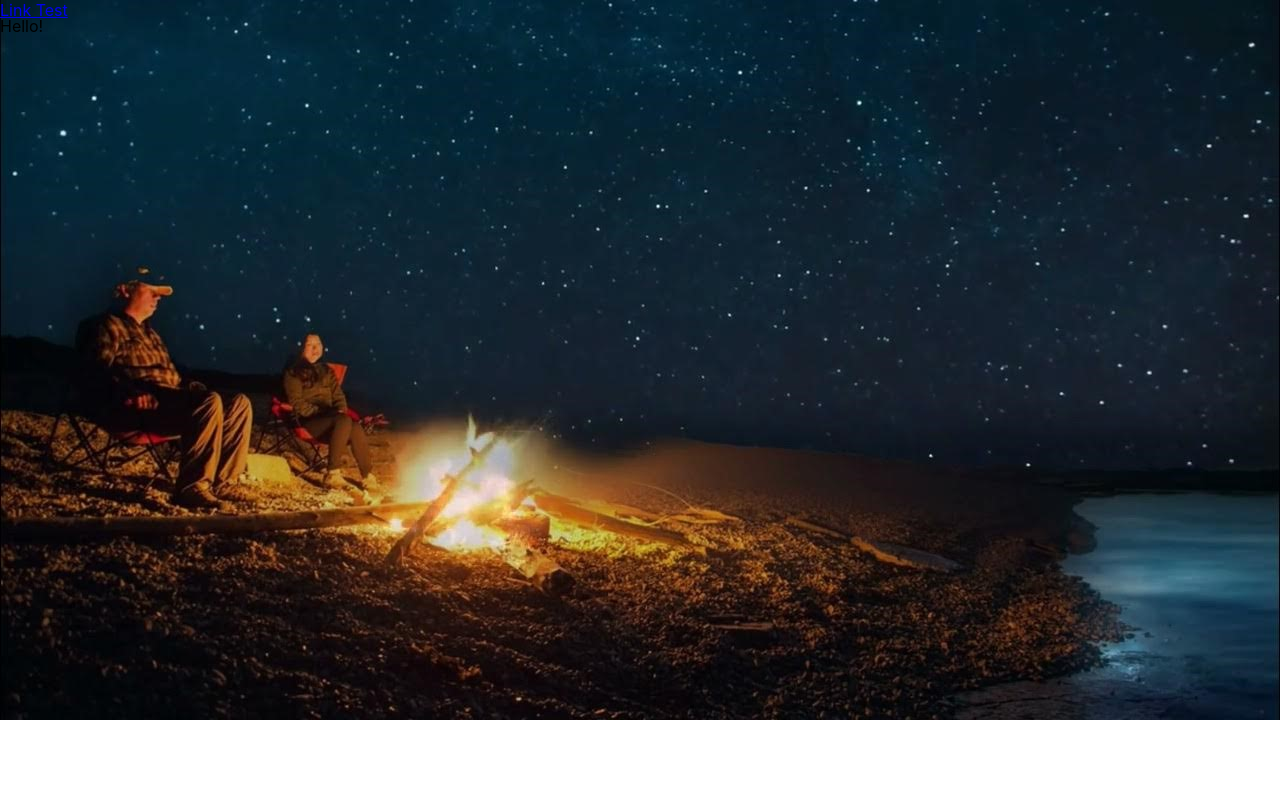
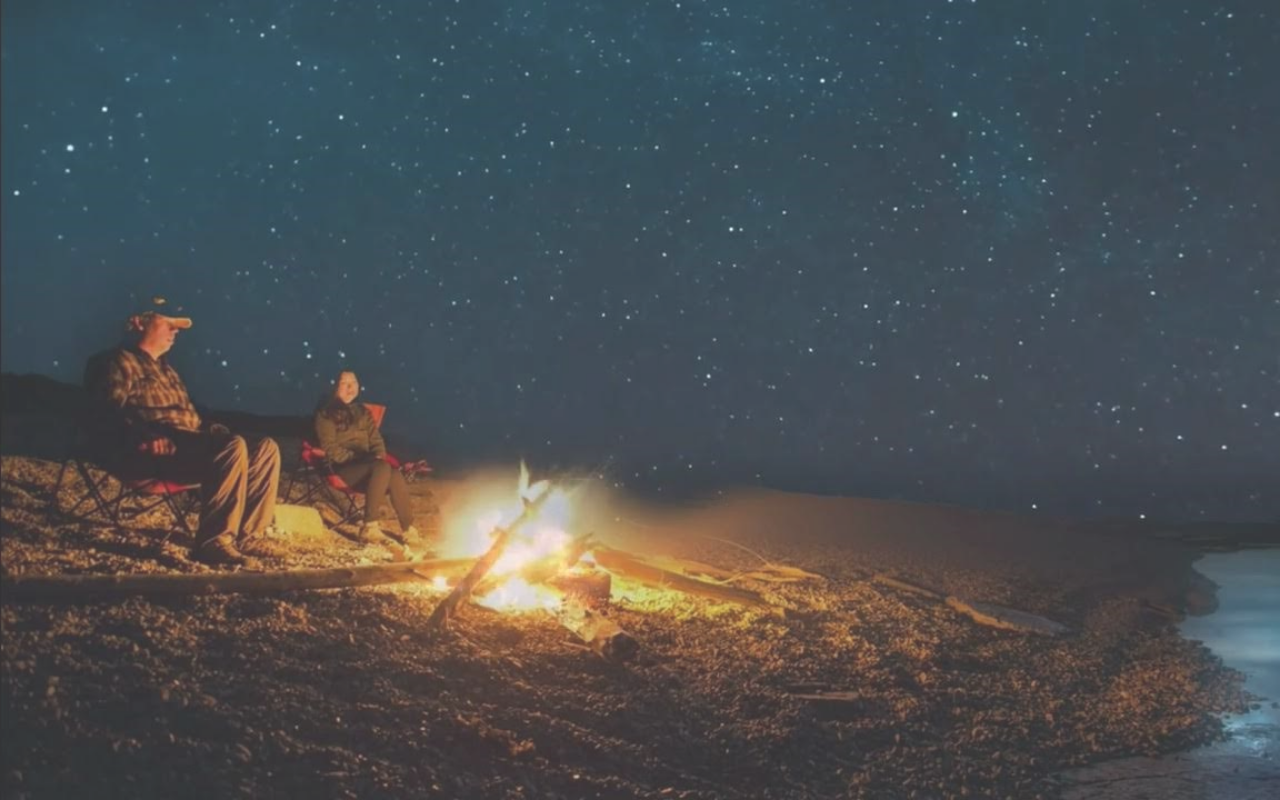
Before and after one commit to SpeedyDolphin/SpeedyDolphin.github.io, a React (Create React App) app: page /#/Home in a window 1280 px wide. Built offline with nearby package versions, Linux system fonts and the light colour scheme.

Commit message:
starting to set up components

```diff
--- a/src/Pages/HomePage/HomePage.module.css
+++ b/src/Pages/HomePage/HomePage.module.css
@@ -1,7 +1,10 @@
 body{
     background: url('../../../public/images/backgroundTemp.jpg');
     background-repeat: no-repeat;
-    background-size: 100%;
+    background-size: cover;
+
+}
+.homePageContainer{
 
 }
 .header {
--- a/src/Pages/HomePage/HomePage.tsx
+++ b/src/Pages/HomePage/HomePage.tsx
@@ -1,11 +1,17 @@
 import styles from './HomePage.module.css'
 import {Link} from "react-router-dom";
+import TxtBar from '../../components/txtBar/TxtBar';
 
 function HomePage() {
   return (
-    <div className="HomePage">
-      <p className={styles.header}>Hello!</p>
-      <Link to="/temp"> Link Test </Link>
+    <div className={styles.HomePage}>
+      <div className={styles.homePageContainer}>
+        <TxtBar className={styles.left}>
+          {/* <p>Hello!</p> */}
+          <></>
+        </TxtBar>
+
+      </div>
     </div>
     );
   }
--- /dev/null
+++ b/src/components/txtBar/TxtBar.module.css
@@ -0,0 +1,5 @@
+.txtBar{
+    background-color: white;
+    opacity: .2;
+    height: 100vh;
+}
--- /dev/null
+++ b/src/components/txtBar/TxtBar.tsx
@@ -0,0 +1,20 @@
+import { ReactNode } from "react";
+import styles from './TxtBar.module.css'
+
+interface TxtBarProps {
+    /** Child components: this component is intended to be an "Entry" */
+    children? : ReactNode
+    className? : any
+}
+
+function TxtBar({children}: TxtBarProps) {
+  return (
+    <div className={styles.txtBar}>
+      {/* <div className="centerBox"> */}
+          {children}
+      {/* </div> */}
+    </div>
+  );
+}
+
+export default TxtBar;
```
Also changed, not shown: src/components/entries/Entry.tsx (added, +21 -0 lines), src/components/entries/Entry.css (added).
